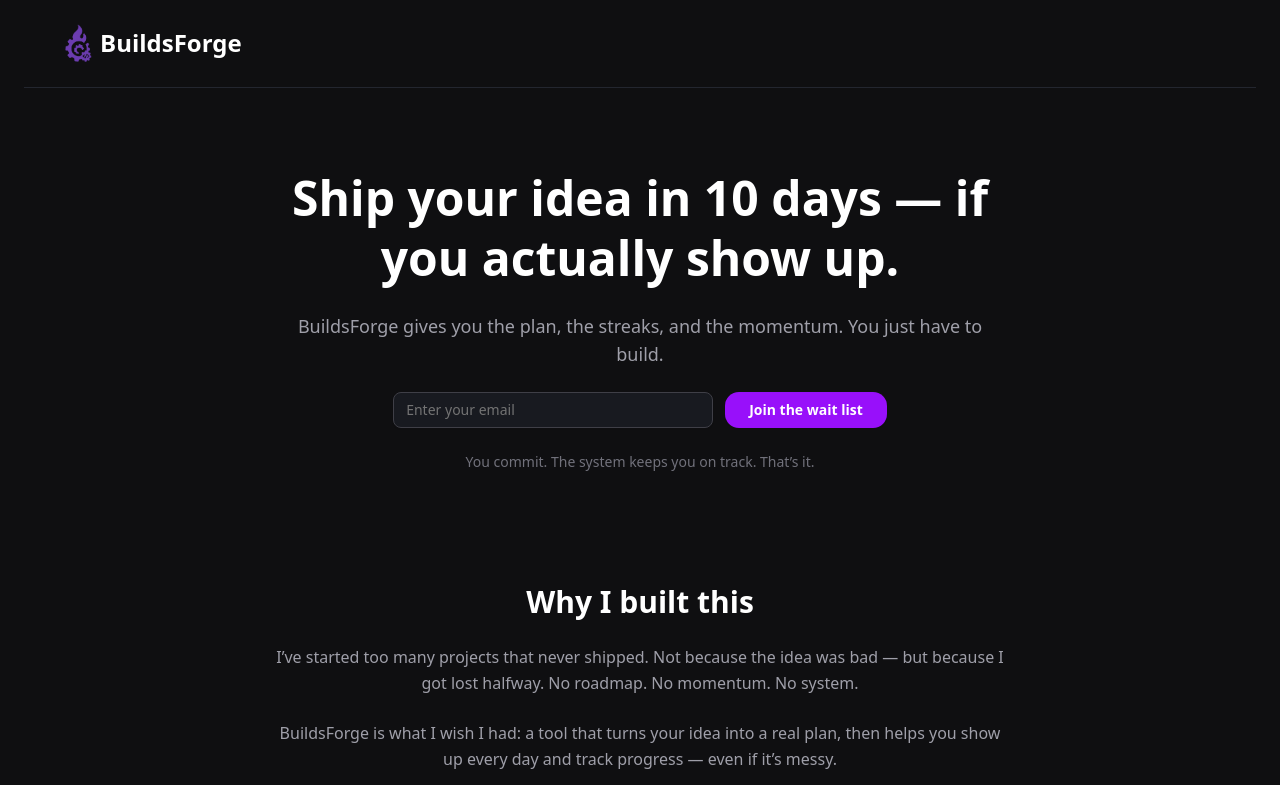
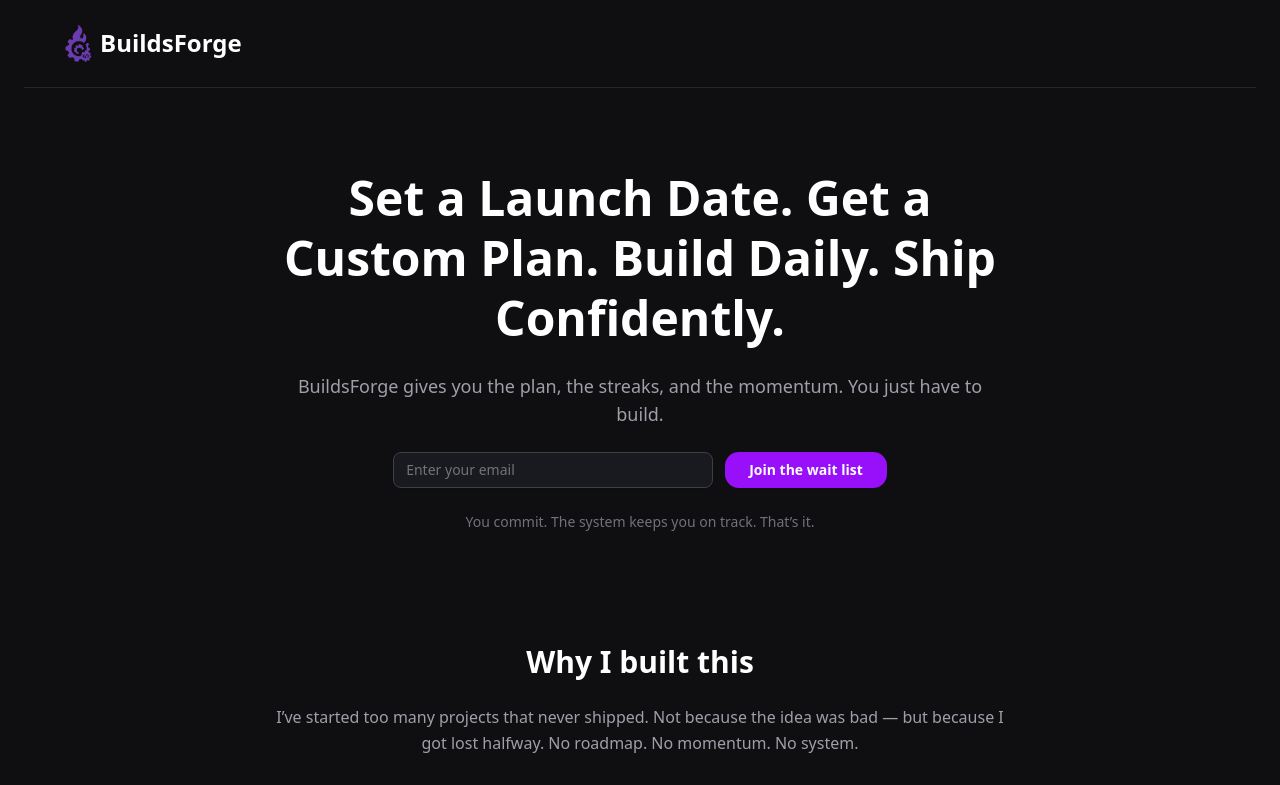
Before and after one commit to shadow-ryu/buildsforge, a Next.js app: page / in a window 1280 px wide. Shown: the top 785 px of the page. Built offline with nearby package versions, Linux system fonts and the light colour scheme; no server answers; the database is empty.

Commit message:
minor changes

```diff
--- a/app/page.tsx
+++ b/app/page.tsx
@@ -64,7 +64,7 @@ export default function BuildsForgeLanding() {
       {/* Hero */}
       <section className="text-center max-w-3xl mx-auto mt-20 px-4 space-y-6">
         <h1 className="text-4xl sm:text-5xl font-bold leading-tight text-white">
-          Ship your idea in 10 days — if you actually show up.
+          Set a Launch Date. Get a Custom Plan. Build Daily. Ship Confidently.
         </h1>
 
         <p className="text-zinc-400 text-lg">
@@ -185,7 +185,7 @@ export default function BuildsForgeLanding() {
           <div key={key} className="mb-12">
             <div className="w-full max-w-5xl mx-auto  rounded-xl border border-[#2a2a2a] shadow-2xl overflow-hidden">
               {/* Browser mock header */}
-              <div className="flex items-center gap-2 px-4 py-2 bg-[#2c2c2f] border-b border-[#3a3a3d] mb-4" >
+              <div className="flex items-center gap-2 px-4 py-2 bg-[#2c2c2f] border-b border-[#3a3a3d] mb-4">
                 <span className="w-3 h-3 bg-red-500 rounded-full" />
                 <span className="w-3 h-3 bg-yellow-400 rounded-full" />
                 <span className="w-3 h-3 bg-green-500 rounded-full" />
```
